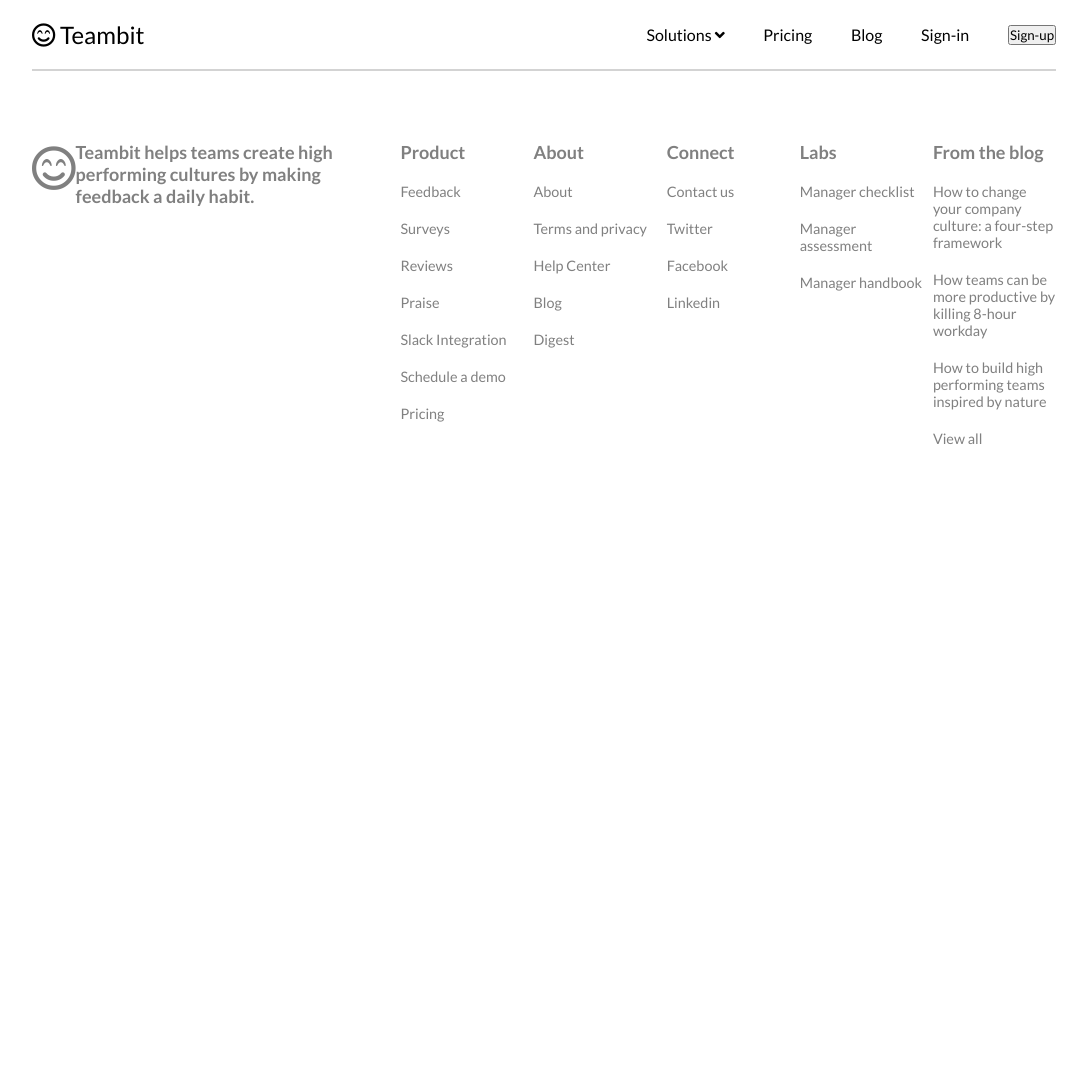
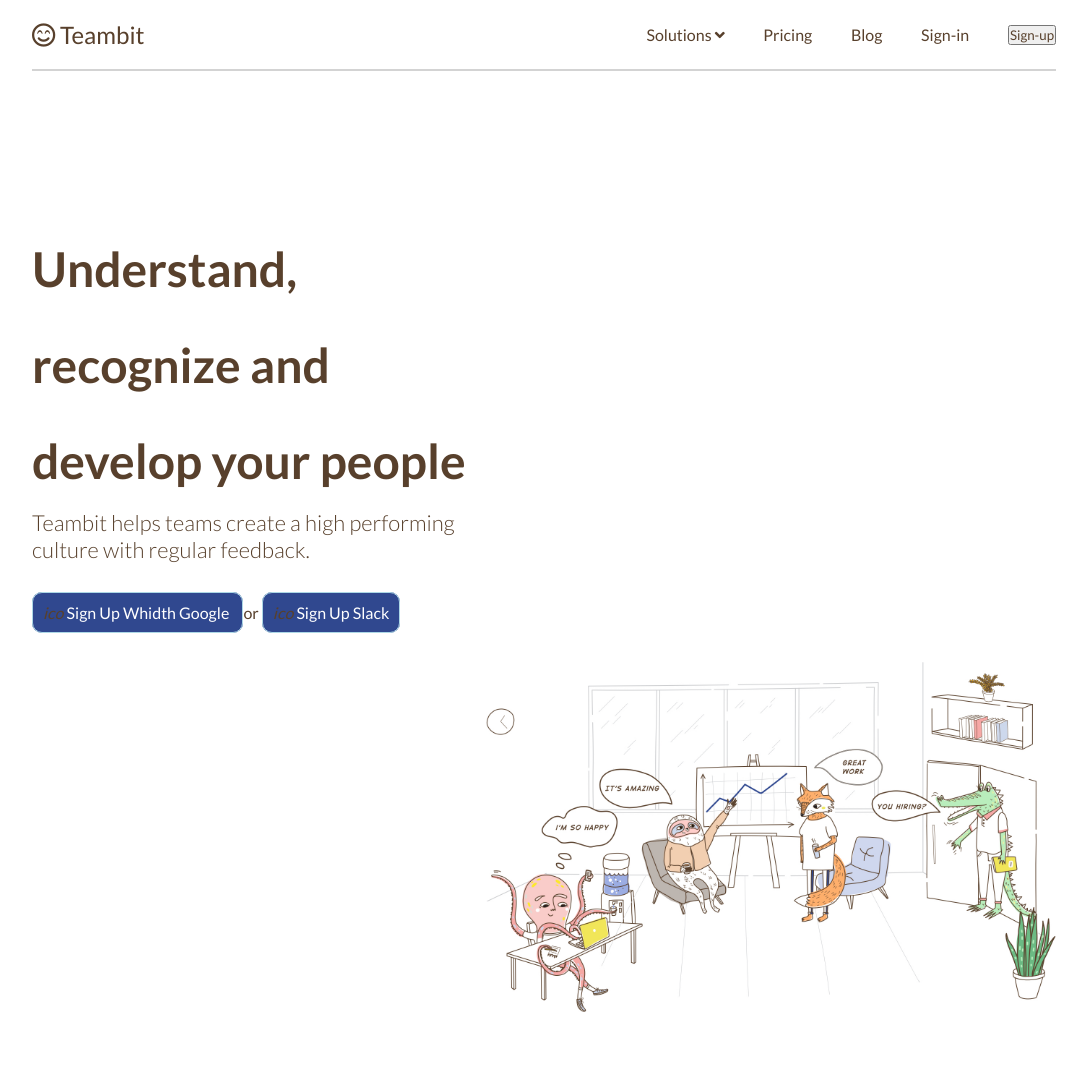
Before and after one commit to Adriano-Defilippis/node-sass-teambit, a website: page public/index.html in a window 1280 px wide. Shown: the top 1088 px of the page, without its empty margins (96-1183 px from the left). Before the commit the page ends 800 px from the top, so only its background shows below. Drawn offline with nearby package versions, Linux system fonts and the light colour scheme.

Commit message:
SECTION 0

```diff
--- a/public/index.html
+++ b/public/index.html
@@ -27,6 +27,7 @@
   <body>
 
     <div class="container">
+      <!-- HEADER -->
       <header>
         <div class="wrapper_header">
           <nav>
@@ -65,7 +66,51 @@
         </div>
       </header>
 
+      <main class="content_page">
 
+        <!-- SECTION -->
+        <section id="section_0">
+
+          <div class="wrapper_section">
+
+            <div class="after col_left">
+
+              <header>
+                <h1>Understand, recognize and develop your people</h1>
+                <p>Teambit helps teams create a high performing culture with regular feedback.</p>
+              </header>
+
+              <form action="" class="after">
+                <a href="#" class="button_signUp sign_up_whit_google" type="button">
+                  <i>ico</i>
+                  Sign Up Whidth Google
+                </a>
+                <label for="">or</label>
+                <a href="#" class="button_signUp sign_up_whit_slack" type="button">
+                  <i>ico</i>
+                  Sign Up Slack
+                </a>
+              </form>
+
+
+            </div>
+
+            <figure class="after col_right">
+              <img src="img/illustration-main.jpg" alt="illustatio.jpg">
+            </figure>
+          </div>
+
+        </section>
+
+          <!-- SECTION 1 -->
+          <section id="section_2">
+
+          </section>
+
+      </main>
+
+
+      <!-- FOOTER -->
       <footer>
         <div class="wrapper_footer">
 
--- /dev/null
+++ b/src/scss/forms.scss
@@ -0,0 +1,12 @@
+form{
+
+    .button_signUp{
+        color: white;
+
+        background-color: #30488f;
+
+        padding: 10px;
+        border: 1px solid lightblue;
+        border-radius: 10px;
+    }
+}
--- a/src/scss/header.scss
+++ b/src/scss/header.scss
@@ -9,7 +9,7 @@
             @extend %flexRow;
 
             a{
-                color: black;
+                color: $main_font_color;
             }
 
             a.logo_home{
--- /dev/null
+++ b/src/scss/main.scss
@@ -0,0 +1,64 @@
+main.content_page{
+
+    .wrapper_section{
+        width: 80vw;
+
+        margin: 0 auto;
+
+        padding: 150px 0;
+    }
+
+    .wrapper_section::after,
+    section::after{
+        display: table;
+        content: "";
+        clear: both;
+    }
+
+
+    #section_0{
+
+        p{
+            font-weight: lighter;
+            font-size: $font_size_defoult;
+        }
+
+        height: calc(100vh - 68px);
+
+        figure img{
+            max-width:570px;
+            margin-bottom:70px
+        }
+
+        .col_left{
+            float: left;
+            width: 45%;
+
+            header{
+                font-size: 2rem;
+
+                margin-bottom: 40px;
+
+                h1{
+                    line-height: 2em;
+                }
+            }
+
+            & > * {
+                margin-bottom: 40px;
+              }
+
+        }
+
+        .col_right{
+            float: right;
+        }
+
+
+    }
+
+
+
+
+
+}
--- a/src/scss/style.scss
+++ b/src/scss/style.scss
@@ -1,4 +1,6 @@
-$main_font_color: grey;
+$main_font_color: #58402c;
+$font_size_defoult: 22px;
+
 
 $width_small_col: 35%;
 $width_large_col: 65%;
@@ -35,6 +37,8 @@
 
 @import "header";
 @import "footer";
+@import "main";
+@import "forms";
 
 * {
   margin: 0;
@@ -45,6 +49,8 @@
 
   user-select: none;
   list-style: none;
+
+  color: $main_font_color;
 }
 
 a{
@@ -61,3 +67,13 @@
 
   overflow: hidden;
 }
+
+
+
+/* HELPER CLASS */
+
+.after::after{
+  display: table;
+  content: "";
+  clear: both;
+}
```
Also changed, not shown: src/html/index.html (+45 -0 lines), public/css/style.css, public/img/illustration-main.jpg (added).
